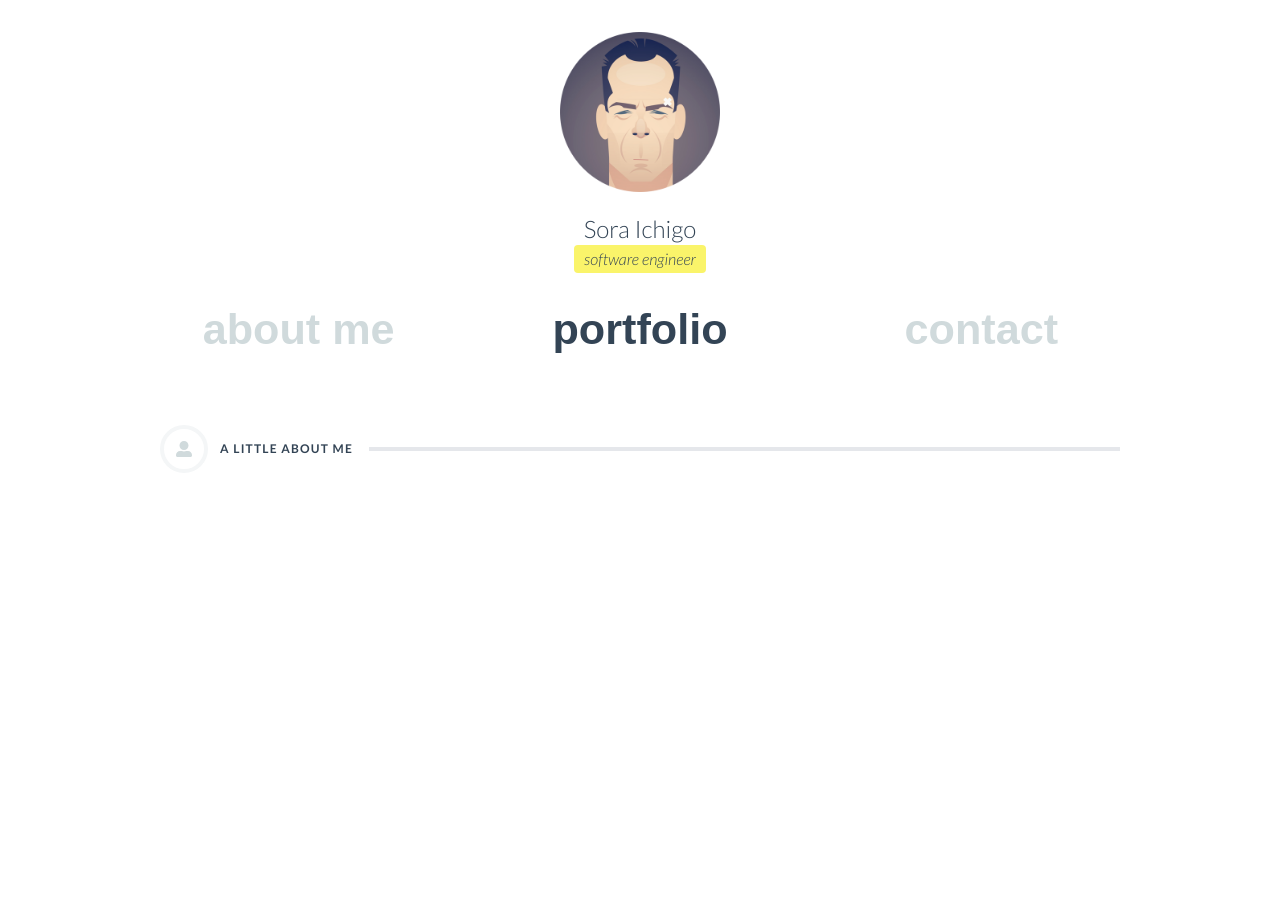
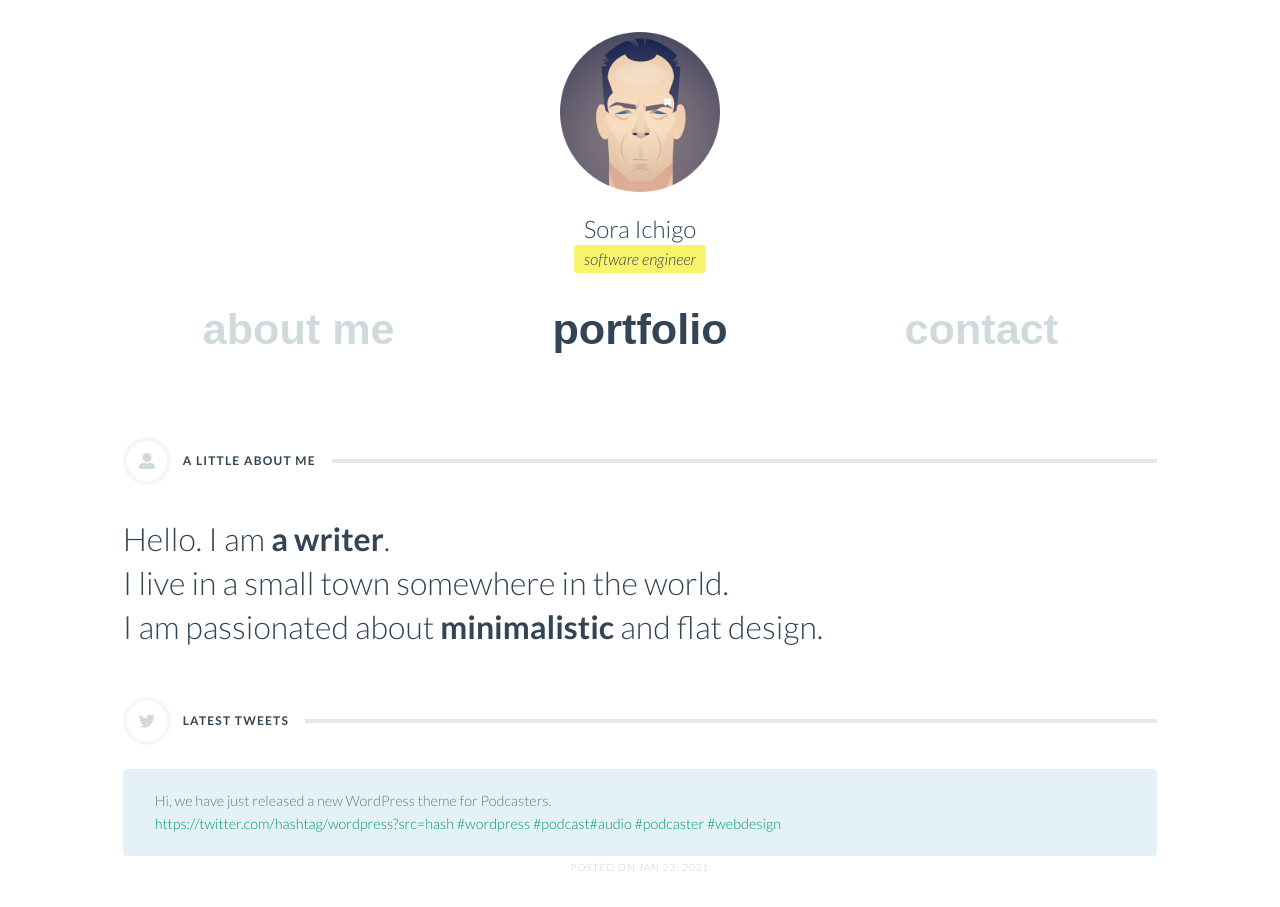
Before and after one commit to sora-ichigo/portfolio-front, a Next.js app: page / in a window 1280 px wide. Before the commit the page ends 800 px from the top, so only its background shows below. Built offline with nearby package versions, Linux system fonts and the light colour scheme.

Commit message:
Add 'A LITTLE ABOUT ME'

```diff
--- a/src/about/components/About.tsx
+++ b/src/about/components/About.tsx
@@ -1,11 +1,45 @@
 import React from "react";
 import { GlobalHeading } from "../../common/components/GlobalHeading";
-import { FaUserAlt } from "react-icons/fa";
+import { FaUserAlt, FaTwitter } from "react-icons/fa";
 
 export const About: React.FC = () => {
   return (
-    <div className="mx-auto w-4/5 py-4 px-8">
-      <GlobalHeading text="A LITTLE ABOUT ME" icon={FaUserAlt} />
+    <div className="mx-auto w-11/12 py-4 md:w-5/6">
+      {/* -------------------------
+          A LITTLE ABOUT ME
+          ------------------------- */}
+      <div className="px-4 pb-4">
+        <div className="mt-3">
+          <GlobalHeading text="A LITTLE ABOUT ME" icon={FaUserAlt} />
+        </div>
+        <h3 className="mt-6 mb-4 text-2xl font-light leading-snug md:mt-8 md:mb-5 md:text-3-4xl">
+          Hello. I am <span className="font-bold">a writer</span>. <br />I live
+          in a small town somewhere in the world. <br /> I am passionated about{" "}
+          <span className="font-bold">minimalistic</span> and flat design.
+        </h3>
+      </div>
+
+      {/* -------------------------
+          LATEST TWEETS
+          ------------------------- */}
+      <div className="px-4 pb-4">
+        <div className="mt-3 mb-6">
+          <GlobalHeading text="LATEST TWEETS" icon={FaTwitter} />
+        </div>
+        <p className="mb-1 rounded bg-blue-light px-8 py-5 text-ex-sm leading-relaxed text-grey-3">
+          Hi, we have just released a new WordPress theme for Podcasters. <br />
+          <a href="#">https://twitter.com/hashtag/wordpress?src=hash</a>{" "}
+          <a href="#">#wordpress</a> <a href="#">#podcast</a>
+          <a href="#">#audio</a> <a href="#">#podcaster</a>{" "}
+          <a href="#">#webdesign</a>
+        </p>
+        <p
+          className="text-center tracking-widest"
+          style={{ fontSize: "10px", color: "#ccc" }}
+        >
+          POSTED ON JAN 23, 2021
+        </p>
+      </div>
     </div>
   );
 };
--- a/tailwind.config.js
+++ b/tailwind.config.js
@@ -7,6 +7,7 @@ module.exports = {
         tabTitle: ["Arial", "Helvetica", "sans-serif"], // タブ文字
       },
       fontSize: {
+        "ex-sm": "0.9rem", // 14px
         "3-4xl": "2.0rem",
         "4-5xl": "2.7rem",
       },
```
